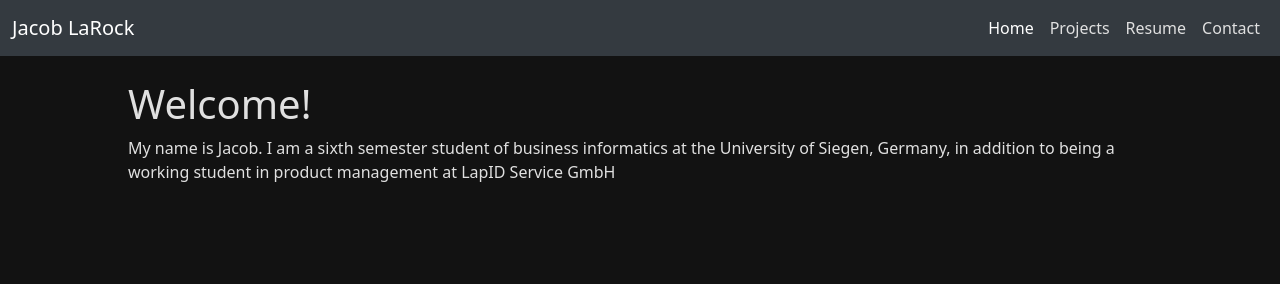
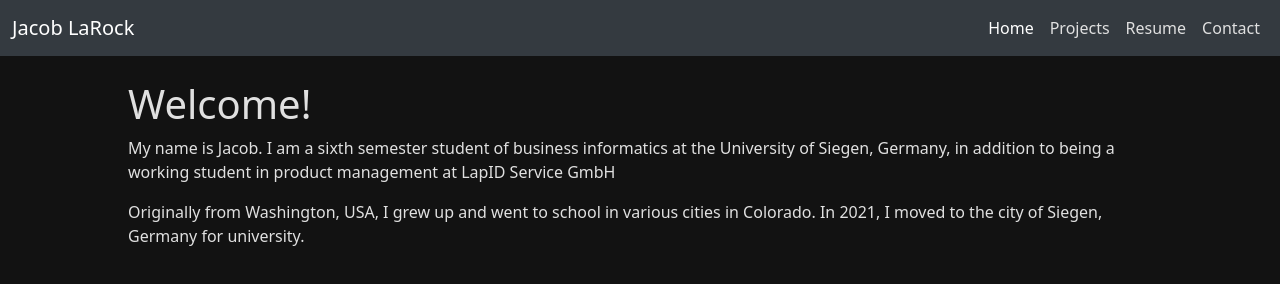
Before and after one commit to jacoblarock/jacoblarock.github.io, a plain HTML site: page index.html in a window 1280 px wide. Drawn offline with nearby package versions, Linux system fonts and the light colour scheme.

Commit message:
add favicon

```diff
--- a/home.html
+++ b/home.html
@@ -1,3 +1,5 @@
 <h1>Welcome!</h1>
 <p>My name is Jacob. I am a sixth semester student of business informatics at the University of Siegen, Germany,
    in addition to being a working student in product management at LapID Service GmbH</p>
+<p>Originally from Washington, USA, I grew up and went to school in various cities in Colorado. In 2021,
+   I moved to the city of Siegen, Germany for university.</p>
--- a/index.html
+++ b/index.html
@@ -5,6 +5,7 @@
     <meta name="viewport" content="width=device-width, initial-scale=1.0">
     <title>Jacob LaRock</title>
     <link href="https://cdn.jsdelivr.net/npm/bootstrap@5.3.0-alpha1/dist/css/bootstrap.min.css" rel="stylesheet">
+    <link rel="icon" type="image/x-icon" href="favicon.ico">
     <style>
         body {
             background-color: #121212;
```
Also changed, not shown: favicon.ico (added), icons8-j-96.png (added).
